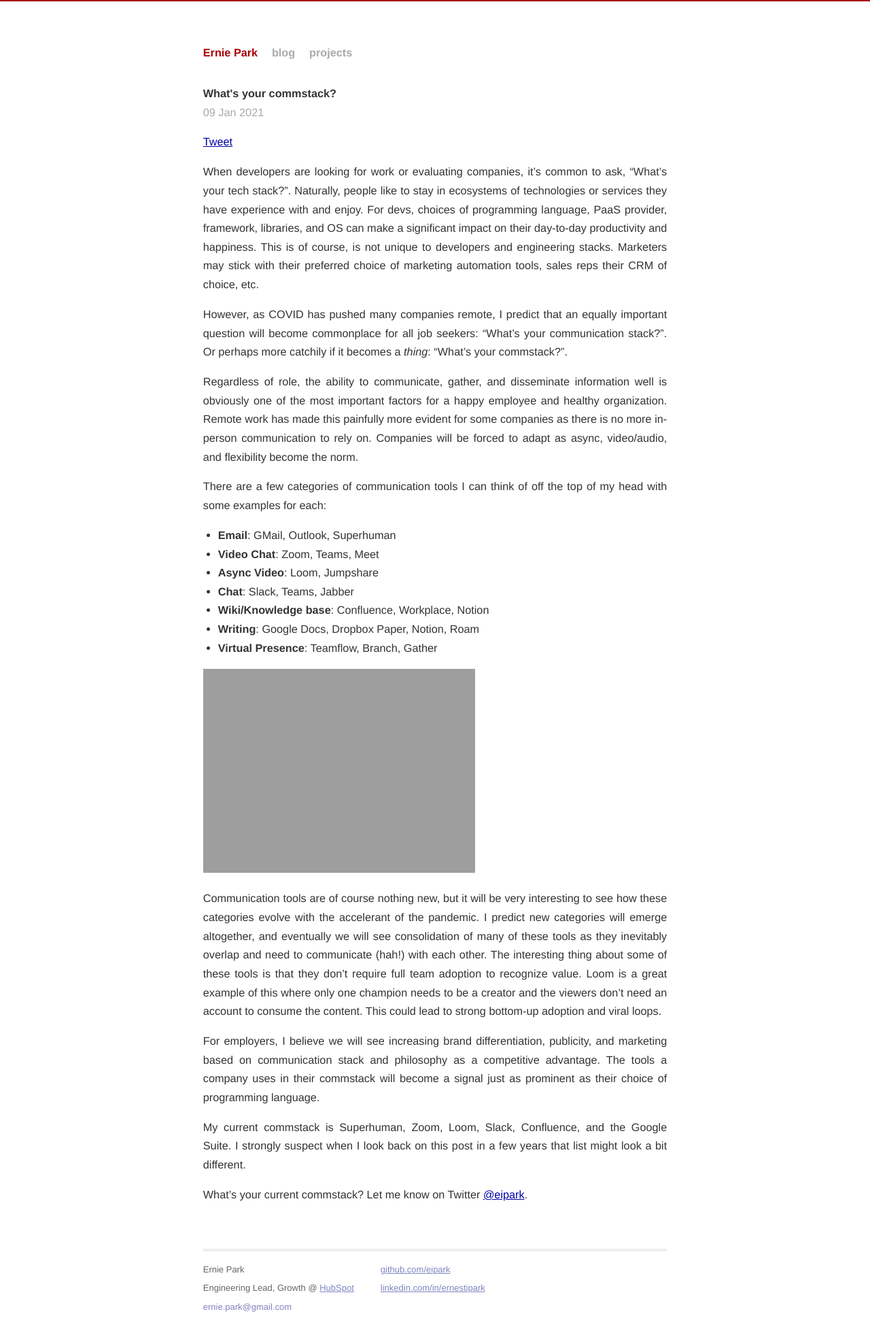
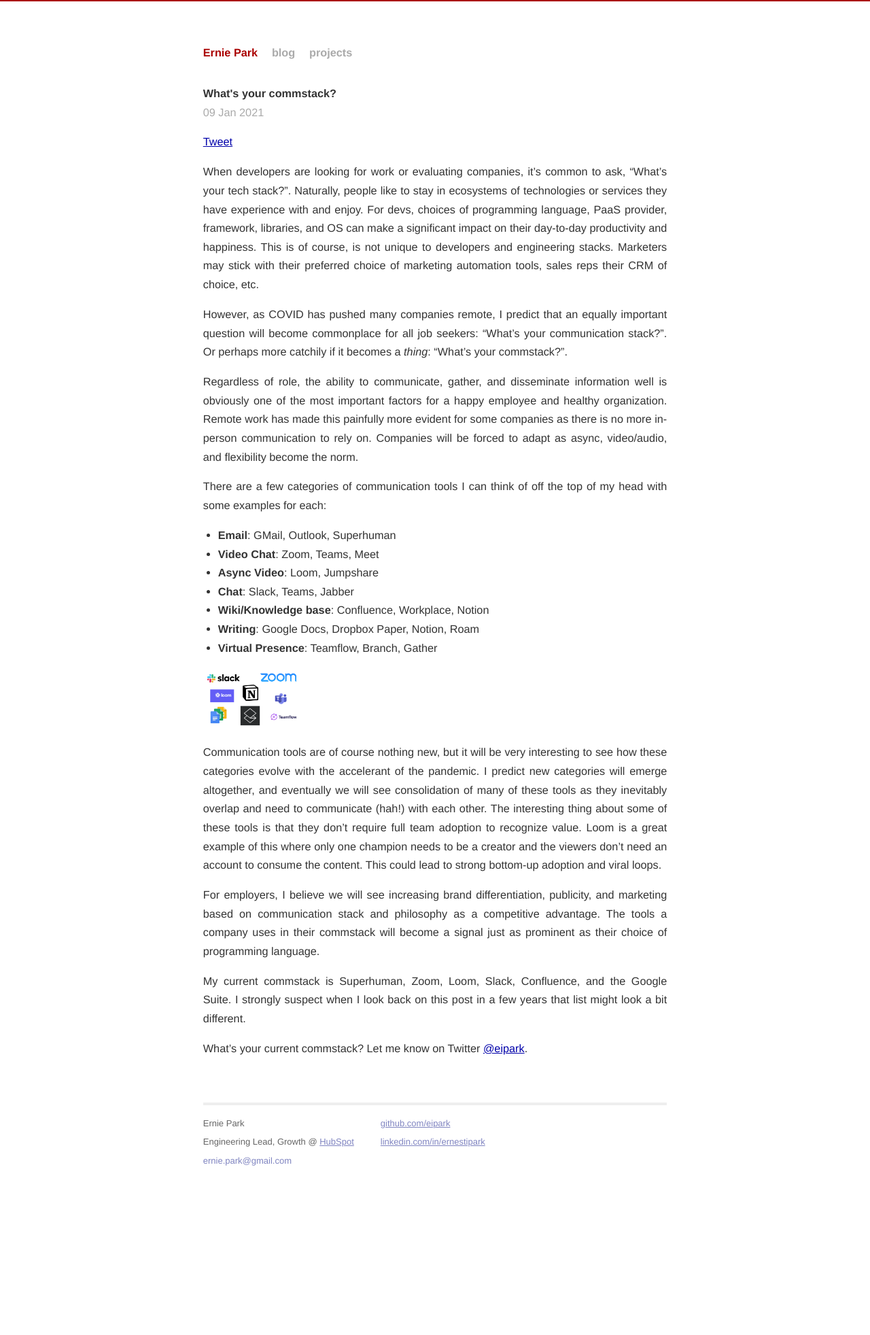
Before and after one commit to eipark/eipark.github.io, a Jekyll site: the page built from _posts/2021-01-09-whats-your-commstack.markdown, in a window 1280 px wide. Shown: the whole page at 68% size. Built offline with Jekyll 4.4.1, drawn with Linux system fonts in a browser that asks for light colours; comment, search, counter and statistics services are not loaded; after the commit the page ends 1749 px from its top, so only the background shows below that.

Commit message:
image size

```diff
--- a/_posts/2021-01-09-whats-your-commstack.markdown
+++ b/_posts/2021-01-09-whats-your-commstack.markdown
@@ -19,7 +19,7 @@ There are a few categories of communication tools I can think of off the top of
 * **Writing**: Google Docs, Dropbox Paper, Notion, Roam
 * **Virtual Presence**: Teamflow, Branch, Gather
 
-![](/images/commstack.png =146x85)
+<img src="/images/commstack.png" width="146" height="85"/>
 
 Communication tools are of course nothing new, but it will be very interesting to see how these categories evolve with the accelerant of the pandemic. I predict new categories will emerge altogether, and eventually we will see consolidation of many of these tools as they inevitably overlap and need to communicate (hah!) with each other. The interesting thing about some of these tools is that they don't require full team adoption to recognize value. Loom is a great example of this where only one champion needs to be a creator and the viewers don't need an account to consume the content. This could lead to strong bottom-up adoption and viral loops.
 
```
